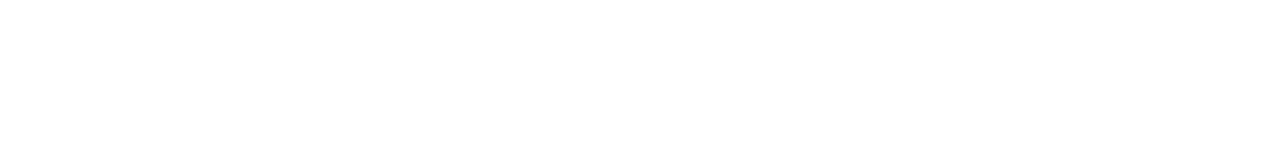
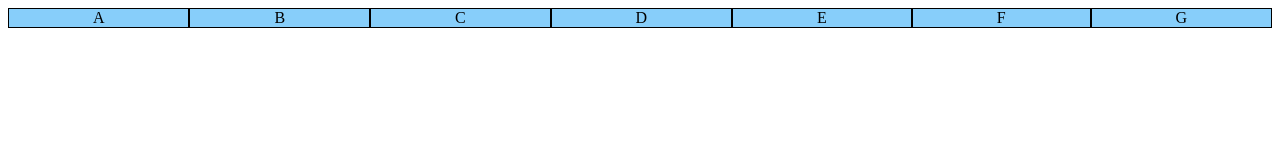
Before and after one commit to professordavidvitor/Aula-28-Direcoes-e-Eixos-Flexbox-CSS, a plain HTML site: page index.html in a window 1280 px wide. Drawn offline with Linux system fonts and the light colour scheme.

Commit message:
Update index.html

```diff
--- a/index.html
+++ b/index.html
@@ -23,9 +23,32 @@
          - cross-axis (Eixo transversal)
          -- cross-star e o cross-end */
          /* Parei em 9:52 Direções e Eixos Flexbox CSS */
+
+        /* Pai */
+        div.conteiner{
+            background-color: lightsalmon;
+            display: flex;
+        }
+        /* Filhos */
+        div.item {
+            background-color: lightskyblue;
+            border: 1px solid black;
+            text-align: center;
+            flex:auto;
+        }
     </style>
 </head>
 <body>
-
+    <!-- Pai -->
+    <div class="conteiner">
+         <!-- Filhos  -->
+        <div class="item">A</div>
+        <div class="item">B</div>
+        <div class="item">C</div>
+        <div class="item">D</div>
+        <div class="item">E</div>
+        <div class="item">F</div>
+        <div class="item">G</div>
+    </div>
 </body>
 </html>
```
